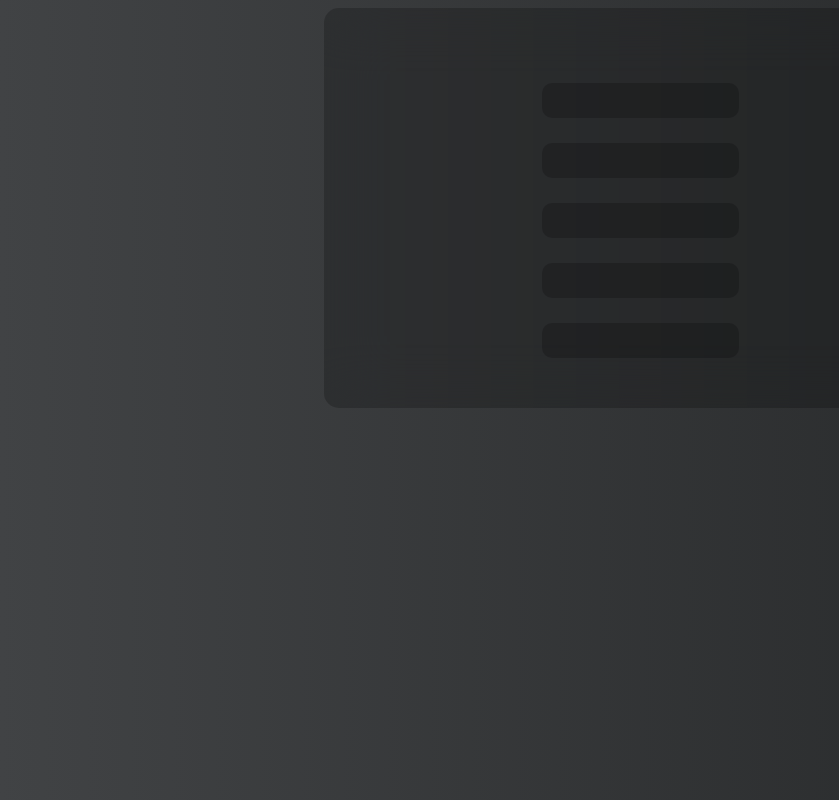
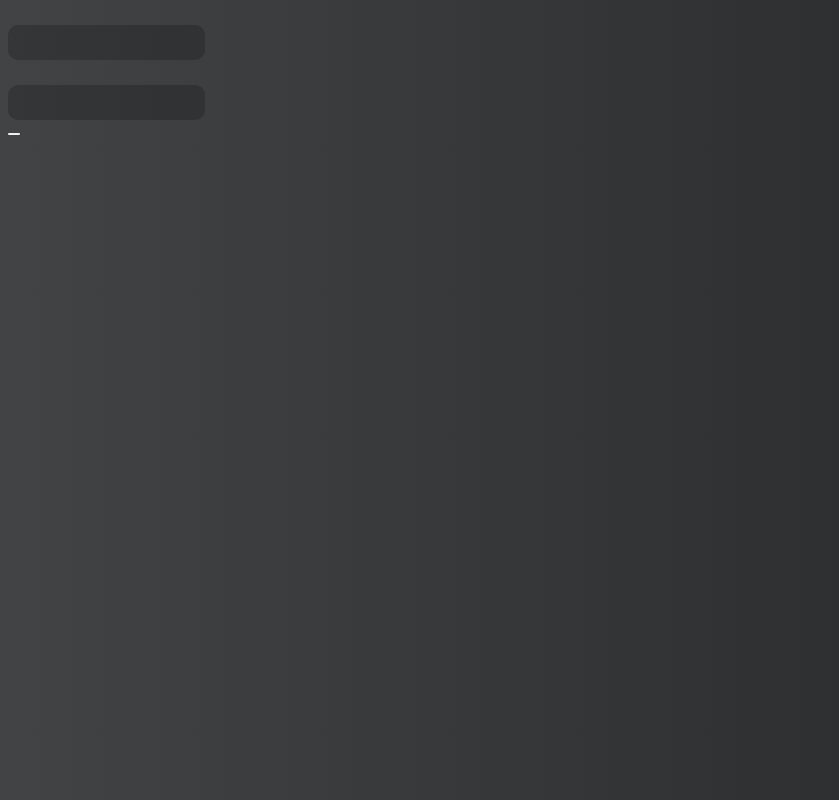
Before and after one commit to HikaruKawano/ReactComponents, a React (Vite) app: page / in a window 1280 px wide. Shown: the whole page, without its empty margins (0-839 px from the left). Built offline with nearby package versions, Linux system fonts and the light colour scheme.

Commit message:
correção import color

```diff
--- a/src/App.tsx
+++ b/src/App.tsx
@@ -1,21 +1,13 @@
+import { AuthenticationOrganisme } from "./components/Organism"
 
-import  Card  from './components/atom/card/CardDefault'
-import Container from './components/atom/container'
-import Input from './components/atom/input'
-import Text from './components/atom/text'
-import Title from './components/atom/title'
 
 function App() {
 
 
   return (
-    <Container width='50%' height='50vh' display='flex' align='center' margin='0 auto' >
-      <Input width='12px' height='40px' />
-        <Input width='120px' height='40px' />
-        <Input width='120px' height='40px' />
-        <Input width='120px' height='40px' />
-        <Input width='120px' height='40px' />
-    </Container>
+    <AuthenticationOrganisme>
+
+    </AuthenticationOrganisme>
   )
 }
 
--- a/src/components/Organism/index.ts
+++ b/src/components/Organism/index.ts
@@ -0,0 +1,9 @@
+import AuthenticationOrganisme from "./authentication";
+
+
+
+
+
+
+
+export { AuthenticationOrganisme};
--- a/src/components/atom/btn/style.ts
+++ b/src/components/atom/btn/style.ts
@@ -1,6 +1,6 @@
 
 import styled from 'styled-components';
-import Colors from '../../../stories/components/color/colors';
+import Colors from '../../../color/colors';
 import './style.css';
 
 interface btn {
--- a/src/components/atom/card/CardDefault/style.ts
+++ b/src/components/atom/card/CardDefault/style.ts
@@ -1,5 +1,5 @@
 import styled from 'styled-components';
-import Colors from '../../../../color/colors';
+
 
 interface props {
     width?: string;
--- a/src/components/atom/container/style.ts
+++ b/src/components/atom/container/style.ts
@@ -1,5 +1,5 @@
 import styled from 'styled-components';
-import Colors from '../../../color/colors';
+
 
 
 interface props {
--- a/src/components/atom/contentContainer/style.ts
+++ b/src/components/atom/contentContainer/style.ts
@@ -1,5 +1,5 @@
 import styled from 'styled-components';
-import Colors from '../../../stories/components/color/colors';
+import Colors from '../../../color/colors';
 
 export const ArticleStyle = styled.article`
     height: 100vh;
--- a/src/components/atom/form/style.ts
+++ b/src/components/atom/form/style.ts
@@ -1,5 +1,5 @@
 import styled from 'styled-components';
-import Colors from '../../../stories/components/color/colors';
+import Colors from '../../../color/colors';
 
 interface props {
     background?: string;
--- a/src/components/atom/icon/style.ts
+++ b/src/components/atom/icon/style.ts
@@ -1,5 +1,5 @@
 import styled from 'styled-components';
-import Colors from '../../../stories/components/color/colors';
+import Colors from '../../../color/colors';
 
 
 
--- a/src/components/atom/label/style.ts
+++ b/src/components/atom/label/style.ts
@@ -1,5 +1,5 @@
 import styled from 'styled-components';
-import Colors from '../../../stories/components/color/colors';
+import Colors from '../../../color/colors';
 
 interface props {
     color?: string;
```
